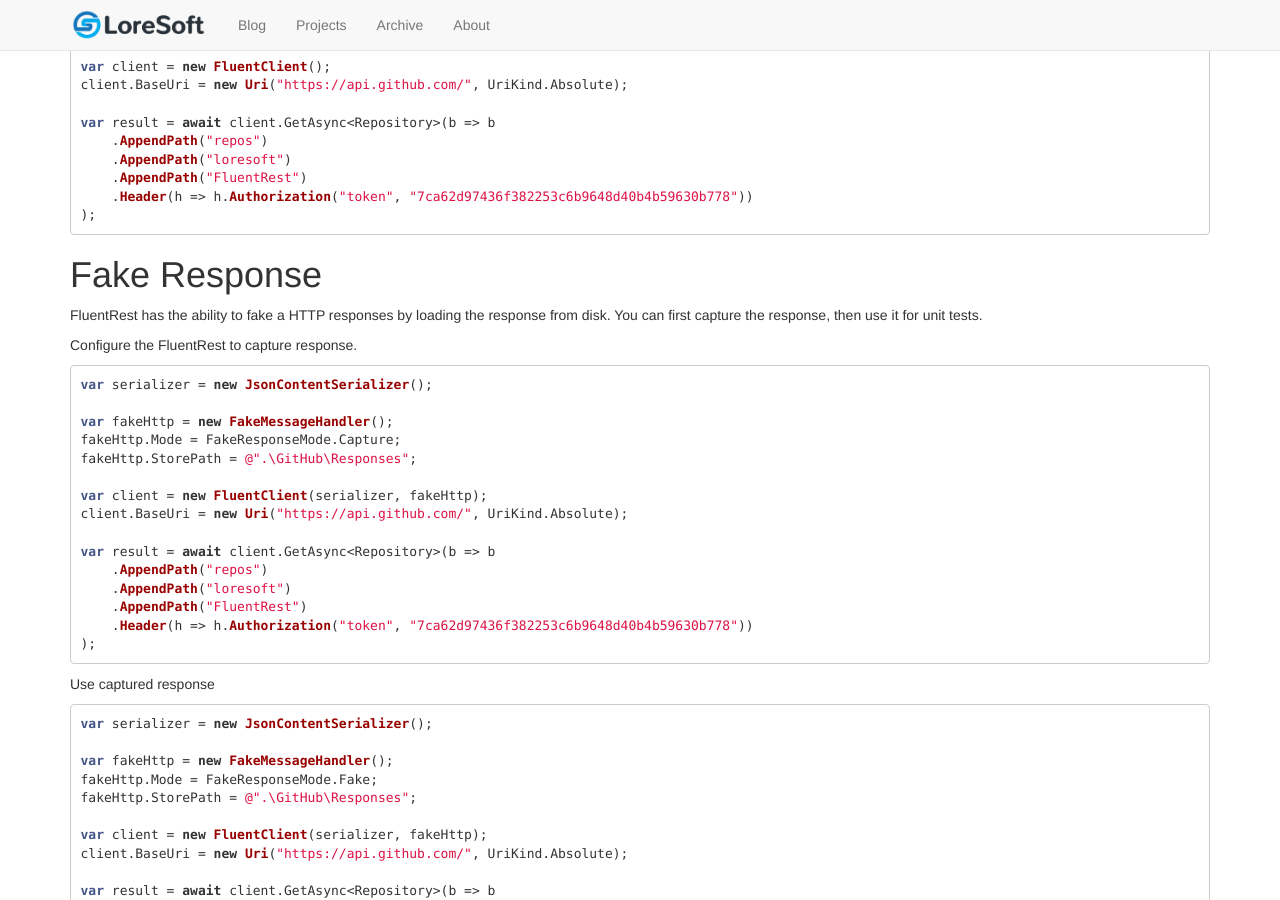
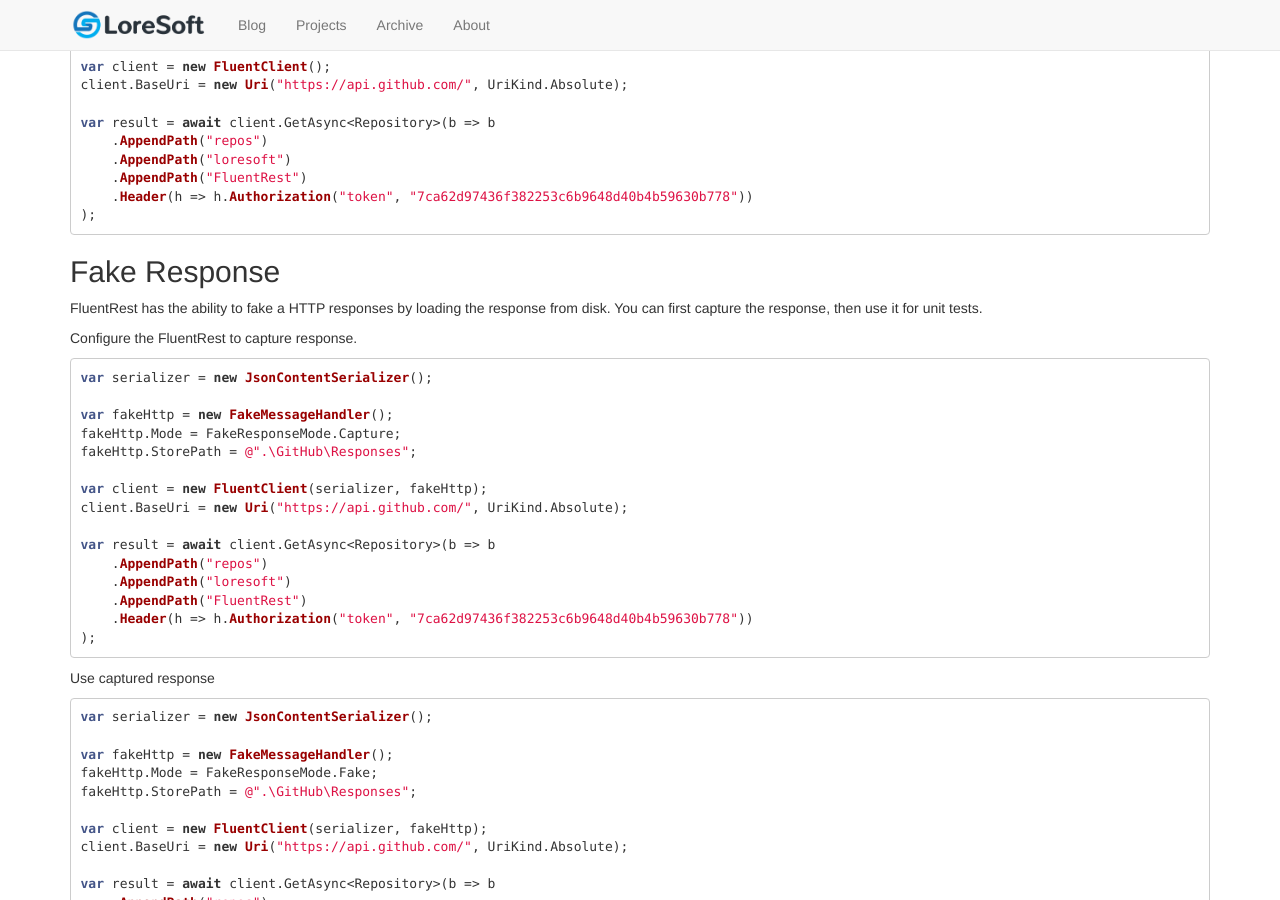
Before and after one commit to loresoft/loresoft.github.io, a Jekyll site: the page built from _posts/2015-08-10-FluentRest--Lightweight-fluent-wrapper-over-HttpClient.md, in a window 1280 px wide and 900 px high, scrolled down 885 px. Built offline with Jekyll 4.4.1, drawn with Linux system fonts in a browser that asks for light colours; nearby versions of some CDN libraries; Markdown is read by kramdown in place of the engine named in the settings; comment, search, counter and statistics services are not loaded.

````diff
--- a/_posts/2015-08-10-FluentRest--Lightweight-fluent-wrapper-over-HttpClient.md
+++ b/_posts/2015-08-10-FluentRest--Lightweight-fluent-wrapper-over-HttpClient.md
@@ -62,7 +62,7 @@ var result = await client.GetAsync<Repository>(b => b
 );
 ```
 
-# Fake Response
+## Fake Response
 
 FluentRest has the ability to fake a HTTP responses by loading the response from disk.  You can first capture the response, then use it for unit tests.
 
````
